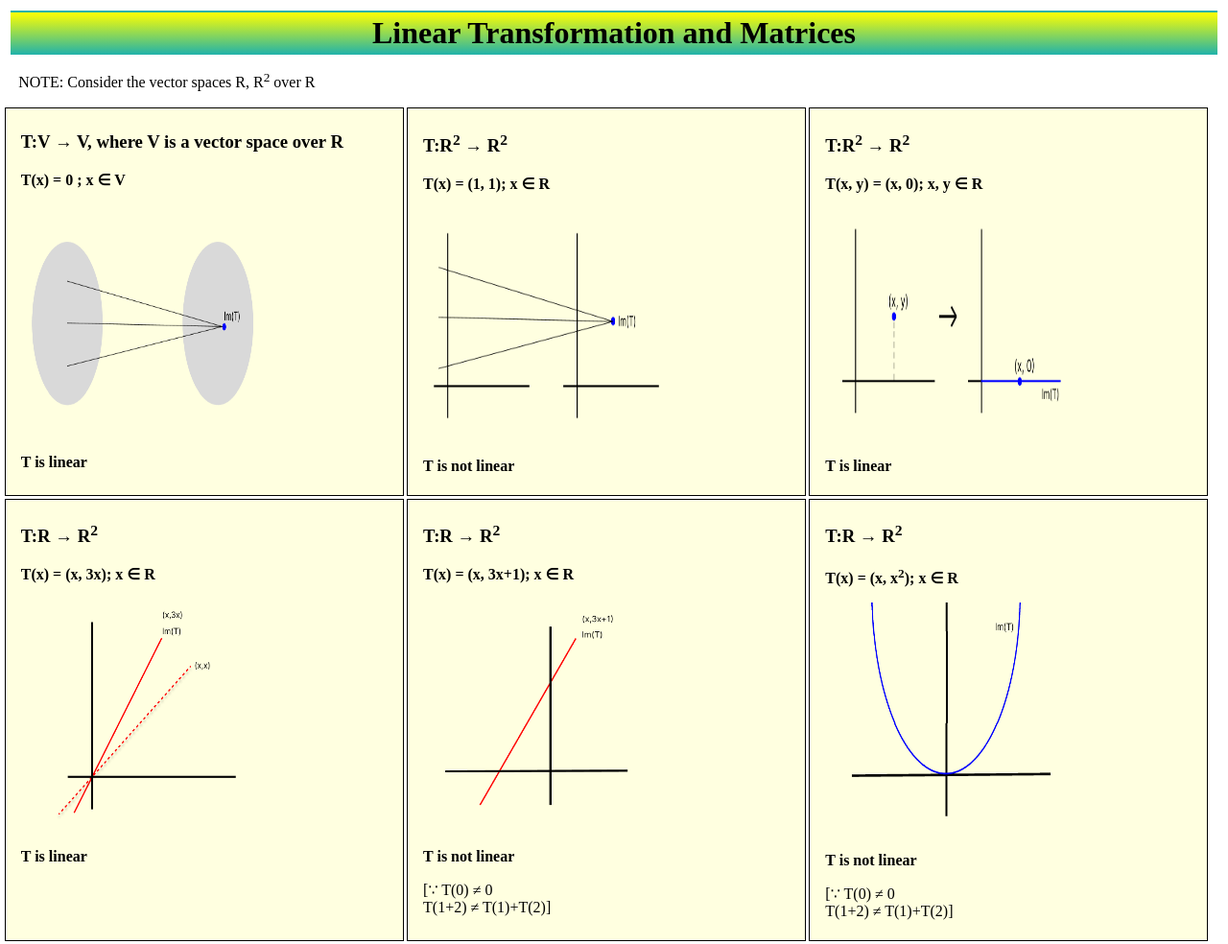
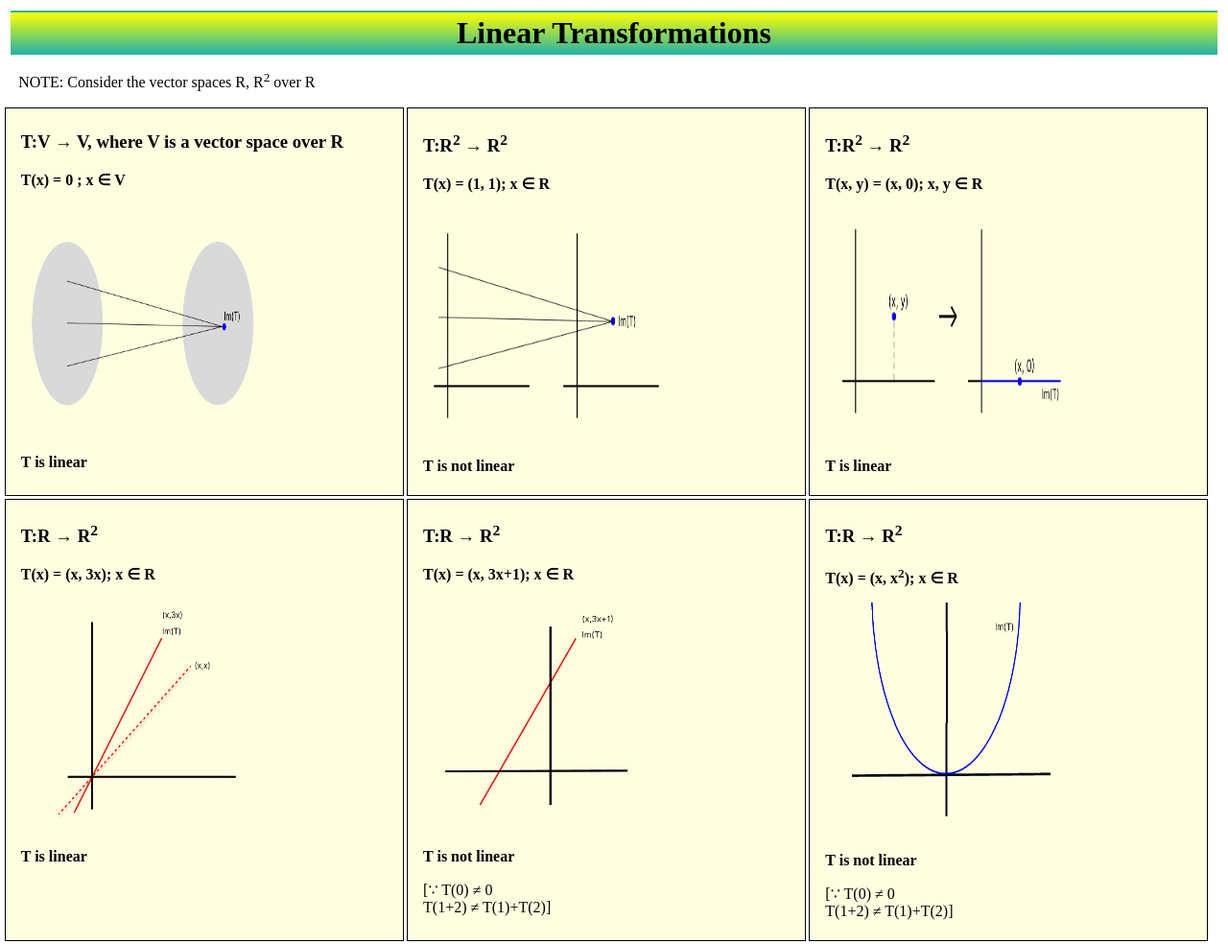
Before and after one commit to virtual-labs/exp-linear-transformation-matrices-dei, a plain HTML site: page experiment/simulation/index.html in a window 1280 px wide. Shown: the top 984 px of the page at 96% size. Drawn offline with nearby package versions, Linux system fonts and the light colour scheme.

Commit message:
Update index.html

```diff
--- a/experiment/simulation/index.html
+++ b/experiment/simulation/index.html
@@ -48,7 +48,7 @@
 }
 </style>
 <body>
-    <h2 class="pagehead">Linear Transformation and Matrices</h2>
+    <h2 class="pagehead">Linear Transformations</h2>
     <p style="margin-left: 1rem;">NOTE: Consider the vector spaces R, R<sup>2</sup> over R</p>
     <div  class="responsive-three-columns">
     <div class="case">
```
